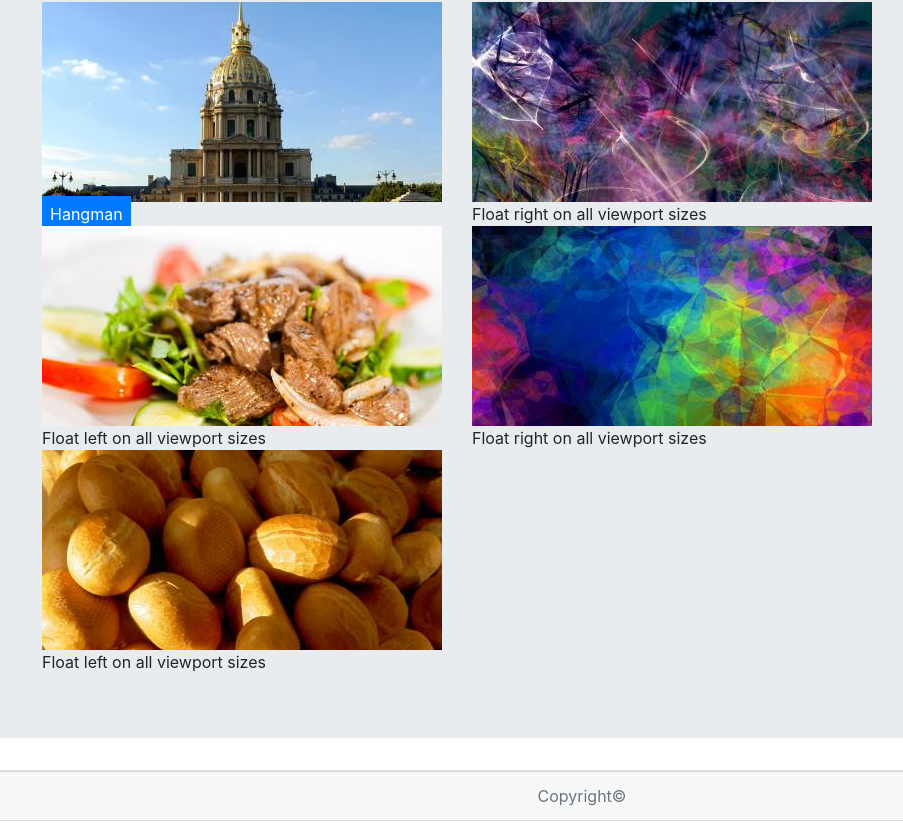
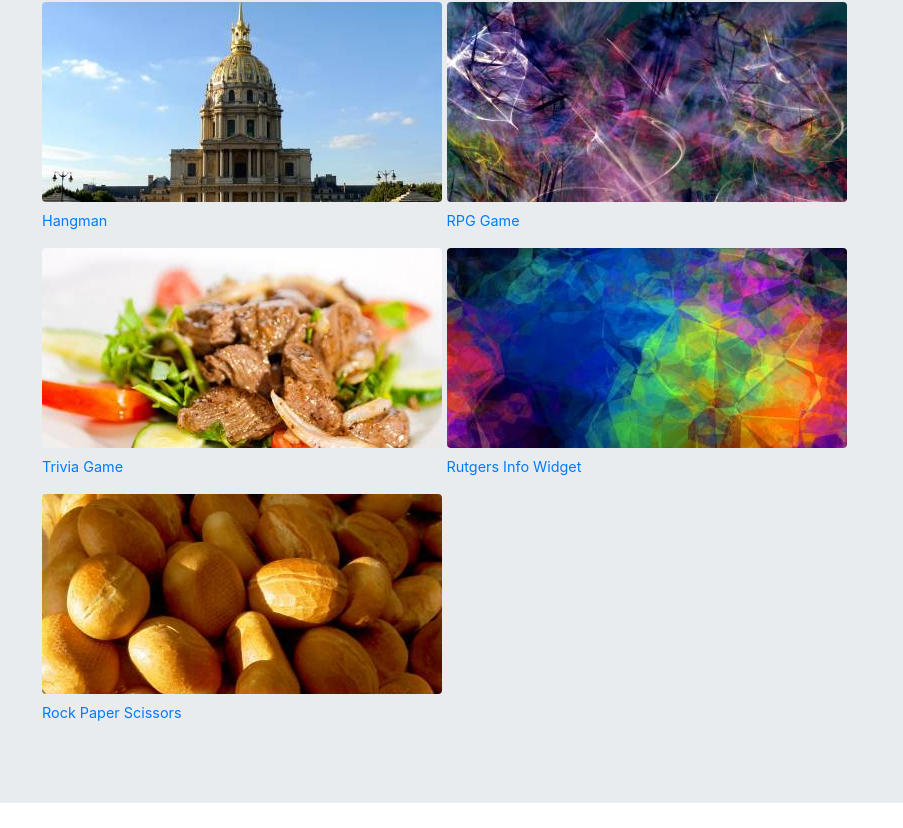
Before and after one commit to hanbanana/Bootstrap-Portfolio, a plain HTML site: page portfolio.html in a window 1280 px wide. Shown: the part 412-1240 px from the top of the page, without its empty margins (58-961 px from the left). Drawn offline with nearby package versions, Linux system fonts and the light colour scheme.

Commit message:
completed files

```diff
--- a/portfolio.html
+++ b/portfolio.html
@@ -6,8 +6,11 @@
     <meta name="viewport" content="width=device-width, initial-scale=1.0">
     <meta http-equiv="X-UA-Compatible" content="ie=edge">
     <title>Document</title>
-    <link rel="stylesheet" href="https://stackpath.bootstrapcdn.com/bootstrap/4.1.0/css/bootstrap.min.css" integrity="sha384-9gVQ4dYFwwWSjIDZnLEWnxCjeSWFphJiwGPXr1jddIhOegiu1FwO5qRGvFXOdJZ4"
+    <link rel="stylesheet" href="https://maxcdn.bootstrapcdn.com/bootstrap/4.0.0/css/bootstrap.min.css" integrity="sha384-Gn5384xqQ1aoWXA+058RXPxPg6fy4IWvTNh0E263XmFcJlSAwiGgFAW/dAiS6JXm"
         crossorigin="anonymous">
+    <style>
+    </style>
+
 </head>
 
 <body>
@@ -38,67 +41,38 @@
                 <div class="container">
                     <h1 class="display-4">Portfolio</h1>
                     <div class="container">
-                        <div class="row">
-                            <div class="col-sm">
-                                <div class="float-left">
-                                    <img src="images/portfolio_img1.jpg">
-                                    <div class="position-relative">
-                                    <div class="d-inline p-2 bg-primary text-white">Hangman</div>
-                                </div>
-                                </div>
-                                <br>
+                        <figure class="figure">
+                            <img src="images/portfolio_img1.jpg" class="figure-img img-fluid rounded" alt="A generic square placeholder image with rounded corners in a figure.">
+                            <figcaption class="figure-caption"><a target="_blank" href="https://www.google.com">Hangman</a></figcaption>
+                        </figure>
 
-                            </div>
-                            <div class="col-sm">
-                                <div class="float-right">
-                                    <img src="images/portfolio_img2.jpg">Float right on all viewport sizes</div>
-                                <br>
+                        <figure class="figure">
+                            <img src="images/portfolio_img2.jpg" class="figure-img img-fluid rounded" alt="A generic square placeholder image with rounded corners in a figure.">
+                            <figcaption class="figure-caption"><a target="_blank" href="https://www.google.com">RPG Game</a></figcaption>
+                        </figure>
+
+                        <figure class="figure">
+                            <img src="images/portfolio_img3.jpg" class="figure-img img-fluid rounded" alt="A generic square placeholder image with rounded corners in a figure.">
+                            <figcaption class="figure-caption"><a target="_blank" href="https://www.google.com">Trivia Game</a></figcaption>
+                        </figure>
+
+                        <figure class="figure">
+                            <img src="images/portfolio_img4.jpg" class="figure-img img-fluid rounded" alt="A generic square placeholder image with rounded corners in a figure.">
+                            <figcaption class="figure-caption"><a target="_blank" href="https://www.google.com">Rutgers Info Widget</a></figcaption>
+                        </figure>
+
+                        <figure class="figure">
+                            <img src="images/portfolio_img5.jpg" class="figure-img img-fluid rounded" alt="A generic square placeholder image with rounded corners in a figure.">
+                            <figcaption class="figure-caption"><a target="_blank" href="https://www.google.com">Rock Paper Scissors</a></figcaption>
+                        </figure>
 
 
-                            </div>
-                            <div class="col-sm">
-                            </div>
-                        </div>
-                        <div class="row">
-                            <div class="col-sm">
-                                <div class="float-left">
-                                    <img src="images/portfolio_img3.jpg">Float left on all viewport sizes
-                                </div>
-                                <br>
-
-                            </div>
-                            <div class="col-sm">
-                                <div class="float-right">
-                                    <img src="images/portfolio_img4.jpg">Float right on all viewport sizes</div>
-                                <br>
-
-
-                            </div>
-                            <div class="col-sm">
-                            </div>
-                        </div>
-                        <div class="row">
-                            <div class="col-sm">
-                                <div class="float-left">
-                                    <img src="images/portfolio_img5.jpg">Float left on all viewport sizes
-                                </div>
-                                <br>
-
-                            </div>
-
-                            <div class="col-sm">
-                            </div>
-
-                            <div class="col-sm">
-                            </div>
-                        </div>
                     </div>
                 </div>
             </div>
+        </div>
+    </div>
 
-        </div>
-
-    </div>
 
     <div class="card text-center">
         <div class="card-footer text-muted">
@@ -106,6 +80,10 @@
         </div>
     </div>
 
+
+
 </body>
 
+
+
 </html>
```
Also changed, not shown: index.html (+4 -1 lines).
